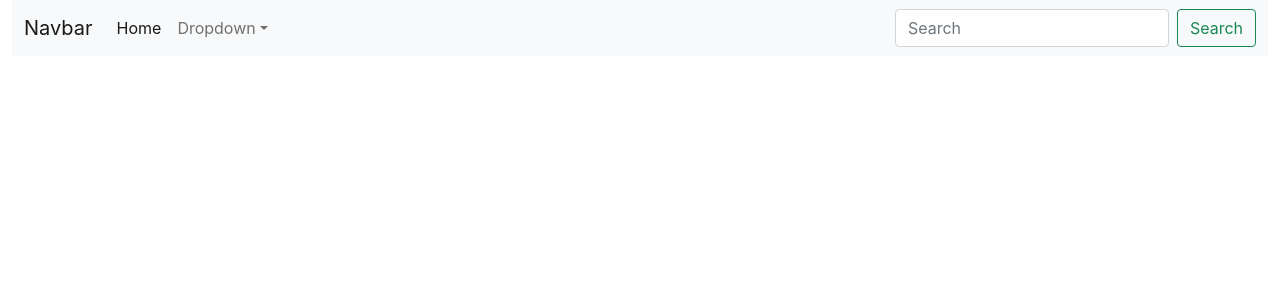
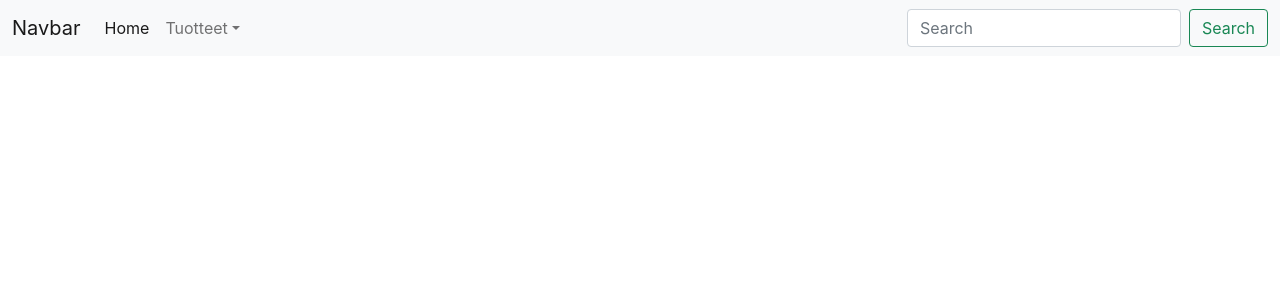
Before and after one commit to Opiskeluprojektit/Verkkopalvelu-front, a React (Create React App) app: page / in a window 1280 px wide. Shown: the top 300 px of the page. Built offline with nearby package versions, Linux system fonts and the light colour scheme.

Commit message:
Navbarin muokkausta

```diff
--- a/src/App.js
+++ b/src/App.js
@@ -2,7 +2,7 @@ import './App.css';
 
 function App() {
   return (
-    <div className="container-fluid">
+    <div>
     <nav className="navbar navbar-expand-lg navbar-light bg-light">
   <div className="container-fluid">
     <a className="navbar-brand" href=" ">Navbar</a>
@@ -16,13 +16,12 @@ function App() {
         </li>
         <li className="nav-item dropdown">
           <a className="nav-link dropdown-toggle" href=" " id="navbarDropdown" role="button" data-bs-toggle="dropdown" aria-expanded="false">
-            Dropdown
+            Tuotteet
           </a>
           <ul className="dropdown-menu" aria-labelledby="navbarDropdown">
-            <li><a className="dropdown-item" href=" ">Action</a></li>
-            <li><a className="dropdown-item" href=" ">Another action</a></li>
-            <li><hr classNAme="dropdown-divider"></hr></li>
-            <li><a className="dropdown-item" href=" ">Something else here</a></li>
+            <li><a className="dropdown-item" href=" ">Eka tuote</a></li>
+            <li><a className="dropdown-item" href=" ">Toka tuote</a></li>
+            <li><a className="dropdown-item" href=" ">Kolmas tuote</a></li>
           </ul>
         </li>
       </ul>
@@ -33,6 +32,9 @@ function App() {
     </div>
   </div>
 </nav>
+<div className="container-fluid">
+
+</div>
 </div>
   );
 }
```
